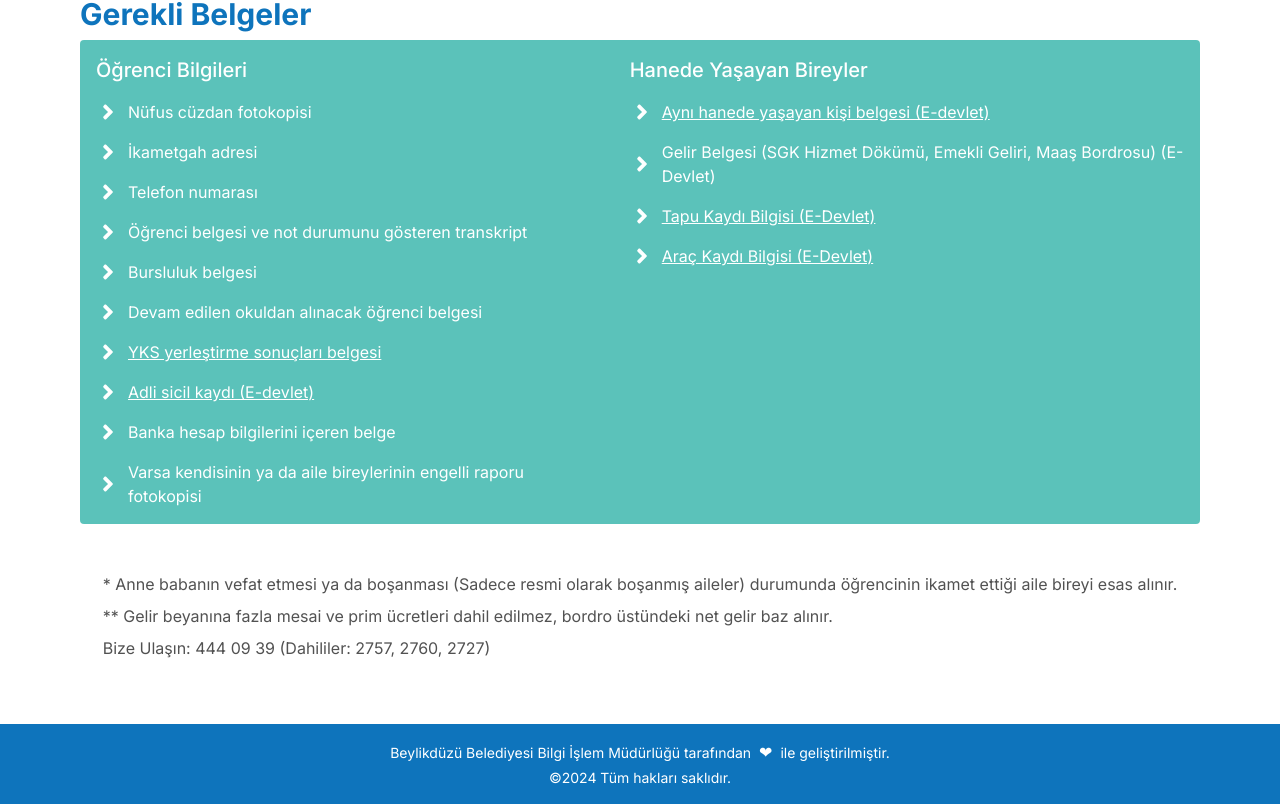
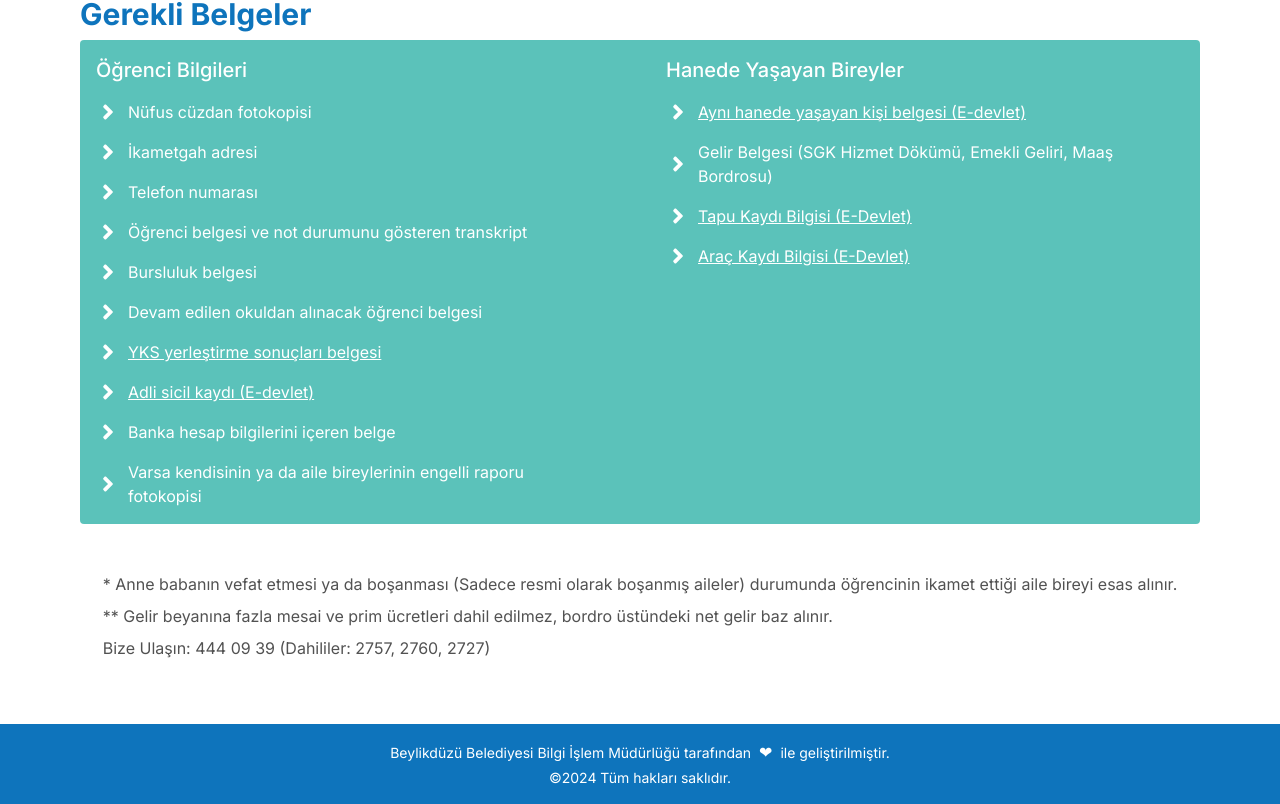
Before and after one commit to esrasevinc/beylikduzu-burs, a Next.js app: page / in a window 1280 px wide. Shown: the part 1550-2354 px from the top of the page. Built offline with nearby package versions, Linux system fonts and the light colour scheme.

Commit message:
gelir belgesi e-devlet kaldırıldı

```diff
--- a/app/_components/BasvuruSartlari.tsx
+++ b/app/_components/BasvuruSartlari.tsx
@@ -312,7 +312,7 @@ const BasvuruSartlari = () => {
                   <FaAngleRight className="w-6 h-6" />
                 </span>
                 <p>
-                  Gelir Belgesi (SGK Hizmet Dökümü, Emekli Geliri, Maaş Bordrosu) (E-Devlet)
+                  Gelir Belgesi (SGK Hizmet Dökümü, Emekli Geliri, Maaş Bordrosu)
                 </p>
               </div>
               <div className="flex items-center justify-center text-white gap-2">
--- a/app/_components/SartlarveGerekliBelgeler.tsx
+++ b/app/_components/SartlarveGerekliBelgeler.tsx
@@ -102,7 +102,7 @@ const SartlarveGerekliBelgeler = () => {
         </div>
         <div className='flex items-center justify-center text-white gap-2'>
             <span><FaAngleRight className='w-6 h-6'/></span>
-            <p>Gelir Belgesi (SGK Hizmet Dökümü, Emekli Geliri, Maaş Bordrosu) (E-Devlet)</p>
+            <p>Gelir Belgesi (SGK Hizmet Dökümü, Emekli Geliri, Maaş Bordrosu)</p>
         </div>
         <div className='flex items-center justify-center text-white gap-2'>
             <span><FaAngleRight className='w-6 h-6'/></span>
```
